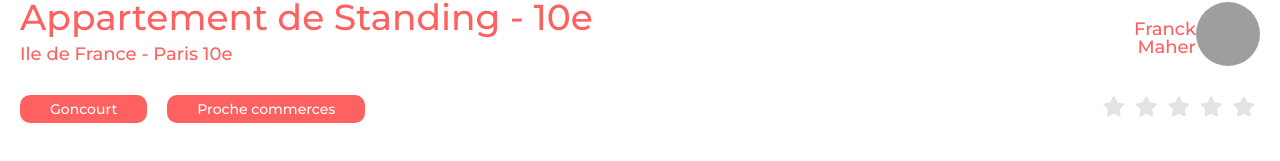
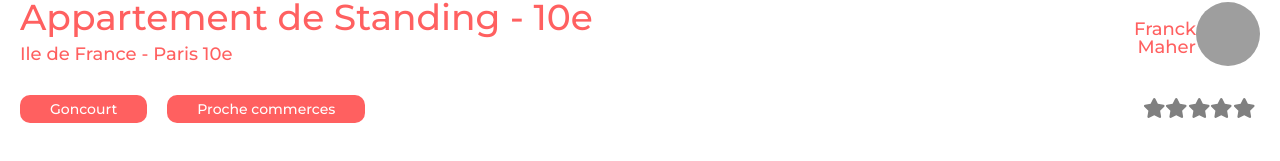
Before and after one commit to Axido545/kasa.io, a React (Vite) app: page /housing/0979876d in a window 1280 px wide. Shown: the part 551-712 px from the top of the page. Built offline with nearby package versions, Linux system fonts and the light colour scheme; grey boxes are pictures that could not be loaded.

Commit message:
maj ratting code a revoir

```diff
--- a/package.json
+++ b/package.json
@@ -10,6 +10,9 @@
     "preview": "vite preview"
   },
   "dependencies": {
+    "@fortawesome/fontawesome-svg-core": "^6.5.1",
+    "@fortawesome/free-solid-svg-icons": "^6.5.1",
+    "@fortawesome/react-fontawesome": "^0.2.0",
     "babel-plugin-macros": "^3.1.0",
     "prop-types": "^15.8.1",
     "react": "^18.2.0",
--- a/src/components/ratings/Ratings.jsx
+++ b/src/components/ratings/Ratings.jsx
@@ -1,13 +1,37 @@
 import './ratings.css'
+import { FontAwesomeIcon } from '@fortawesome/react-fontawesome'
+import { faStar } from '@fortawesome/free-solid-svg-icons'
+import { useEffect, useState } from 'react'
 
-export default function Ratings() {
+export default function Ratings(rating, id) {
+  const [stockedStar, setStockedStar] = useState([])
+  useEffect(() => {
+    const displayStars = () => {
+      const stars = Array.from({ length: 5 }, (_, index) => {
+        const isRed = index + 1 <= rating
+        return (
+          <FontAwesomeIcon
+            key={index}
+            icon={faStar}
+            color={isRed ? 'red' : 'gray'}
+          />
+        )
+      })
+
+      setStockedStar(stars)
+    }
+
+    displayStars()
+  }, [rating, id])
+
   return (
     <div className="rating-position">
-      <i className="fa-star rating-star fa-solid grey"></i>
-      <i className="fa-star rating-star fa-solid grey"></i>
-      <i className="fa-star rating-star fa-solid grey"></i>
-      <i className="fa-star rating-star fa-solid grey"></i>
-      <i className="fa-star rating-star fa-solid grey"></i>
+      <div
+        className="
+      rating-star "
+      >
+        {stockedStar}
+      </div>
     </div>
   )
 }
--- a/src/components/ratings/ratings.css
+++ b/src/components/ratings/ratings.css
@@ -1,4 +1,4 @@
-.grey {
+.gray {
   color: #e3e3e3;
 }
 
@@ -12,3 +12,7 @@
   padding: 5px;
   font-size: 20px;
 }
+
+.red {
+  color: #ff6060;
+}
--- a/src/pages/housing/Housing.jsx
+++ b/src/pages/housing/Housing.jsx
@@ -39,7 +39,7 @@ function Housing() {
             <h1 className="house-title"> {house.title}</h1>
             <p className="house-location"> {house.location}</p>
             <Tags tags={house.tags} />
-            <Ratings />
+            <Ratings ratings={house.ratings} key={house.id} />
             <Host
               className="host-place"
               name={house.host.name}
```
Also changed, not shown: 1 other file (tests, documents, lock files or other folders).
